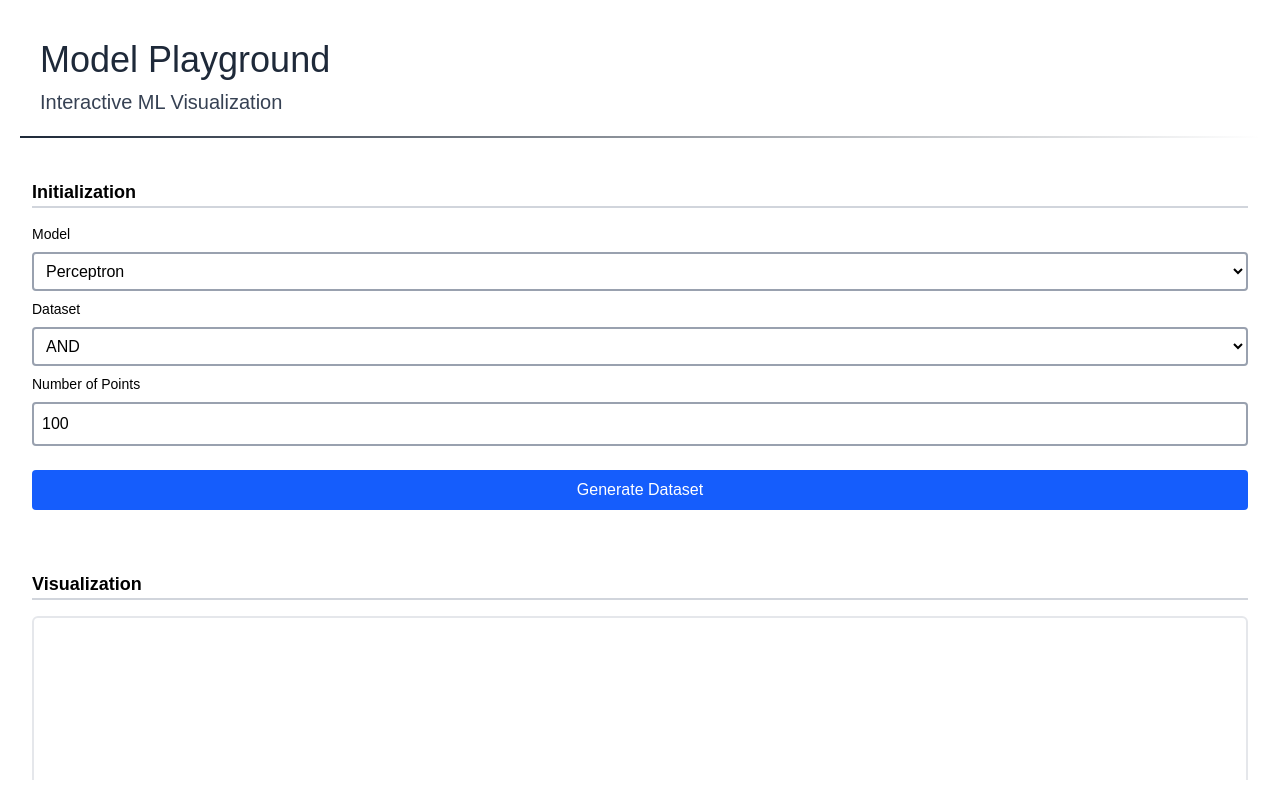
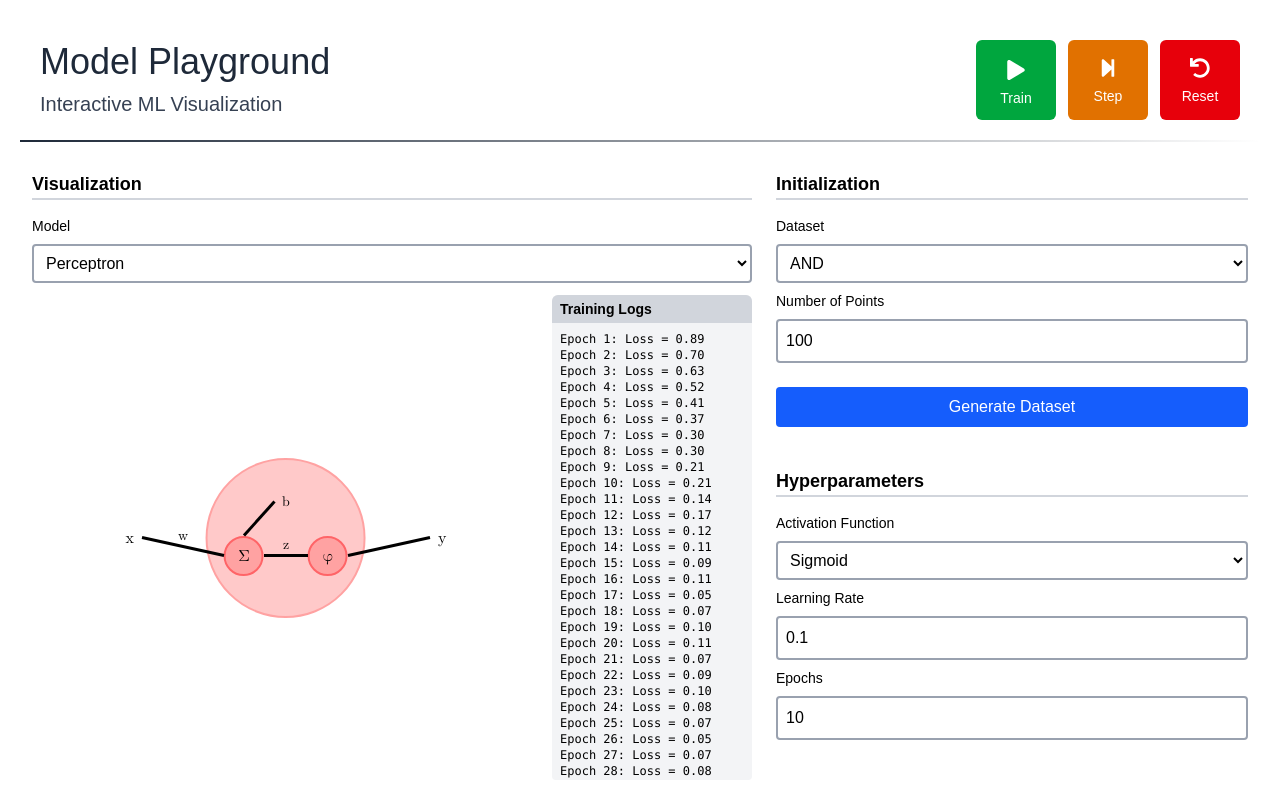
Before and after one commit to sachintha180/sachintha-portfolio, a React (Vite) app in the folder frontend/: page /model-dashboard in a window 1280 px wide. Built offline with nearby package versions, Linux system fonts and the light colour scheme; a web font is replaced by a local one.

Commit message:
update model playground UI

```diff
--- a/frontend/src/components/CentralCanvas.tsx
+++ /dev/null
@@ -1,13 +0,0 @@
-import Perceptron from "./Perceptron";
-
-export default function CentralCanvas() {
-  return (
-    <div className="flex h-full flex-col gap-4">
-      <h2 className="border-b-2 border-gray-300 text-lg font-semibold">
-        Visualization
-      </h2>
-
-      <Perceptron />
-    </div>
-  );
-}
--- a/frontend/src/components/ModelDashboardHeader.tsx
+++ /dev/null
@@ -1,21 +0,0 @@
-export default function ModelDashboardHeader() {
-  return (
-    <header className="mb-10 flex max-h-[250px] w-full rounded-sm">
-      {/* Gradient Border Container */}
-      <div className="w-full bg-gradient-to-r from-gray-800 to-transparent">
-        {/* White Background Container */}
-        <div className="mb-[2px] flex bg-white p-5">
-          {/* Title */}
-          <div className="flex flex-1 flex-col gap-2 self-center">
-            <h1 className="text-3xl text-gray-800 lg:text-4xl 2xl:text-5xl">
-              Model Playground
-            </h1>
-            <p className="text-xl text-gray-700">
-              Interactive ML Visualization
-            </p>
-          </div>
-        </div>
-      </div>
-    </header>
-  );
-}
--- a/frontend/src/components/Perceptron.tsx
+++ b/frontend/src/components/Perceptron.tsx
@@ -13,10 +13,7 @@ export default function Perceptron() {
   const containerRef = useRef<HTMLDivElement>(null);
 
   return (
-    <div
-      ref={containerRef}
-      className="font-math relative flex-1 rounded-md border-2 border-gray-200"
-    >
+    <div ref={containerRef} className="font-math relative flex-1">
       <div className="absolute top-1/2 left-1/2 flex -translate-x-1/2 -translate-y-1/2 items-center gap-16">
         {/* Input */}
         <div ref={inputRef} className="p-2">
--- /dev/null
+++ b/frontend/src/lib/model.ts
@@ -0,0 +1,12 @@
+export function generateTrainingLog(
+  numEpochs: number,
+  lossFn: (epoch: number) => number = (epoch) =>
+    +(Math.exp(-0.2 * epoch) + 0.1 * Math.random()),
+): string {
+  let lines = [];
+  for (let epoch = 1; epoch <= numEpochs; epoch++) {
+    const loss = lossFn(epoch);
+    lines.push(`Epoch ${epoch}: Loss = ${loss.toFixed(2)}`);
+  }
+  return lines.join("\n");
+}
--- a/frontend/src/pages/ModelDashboard.tsx
+++ b/frontend/src/pages/ModelDashboard.tsx
@@ -1,25 +1,57 @@
-import CentralCanvas from "../components/CentralCanvas";
-import ModelDashboardHeader from "../components/ModelDashboardHeader";
+import Perceptron from "../components/Perceptron";
+import { generateTrainingLog } from "../lib/model";
+import { FaPlay, FaStepForward, FaUndo } from "react-icons/fa";
 
 export default function ModelDashboard() {
   return (
     <div className="font-title relative flex h-screen w-screen flex-col overflow-hidden p-5">
-      {/* Header Row - Fixed at top */}
-      <div className="z-30 flex-shrink-0">
-        <ModelDashboardHeader />
+      {/* Header - fixed height */}
+      <div className="h-[150px] flex-shrink-0">
+        <header className="mb-10 flex max-h-[250px] w-full rounded-sm">
+          {/* Gradient Border Container */}
+          <div className="w-full bg-gradient-to-r from-gray-800 to-transparent">
+            {/* White Background Container */}
+            <div className="mb-[2px] flex bg-white p-5">
+              {/* Title */}
+              <div className="flex flex-1 flex-col gap-2 self-center">
+                <h1 className="text-3xl text-gray-800 lg:text-4xl 2xl:text-5xl">
+                  Model Playground
+                </h1>
+                <p className="text-xl text-gray-700">
+                  Interactive ML Visualization
+                </p>
               </div>
 
-      {/* Content Section - Scrollable */}
-      <section
-        id="content"
-        className="relative flex-grow space-y-15 overflow-y-auto px-3"
-      >
-        {/* Left Sidebar */}
+              {/* Control Buttons */}
+              <div className="flex gap-3">
+                <button className="flex h-20 min-w-20 flex-col items-center justify-center gap-2 rounded-md bg-green-600 pt-1 pt-2 text-white hover:bg-green-700">
+                  <FaPlay size={20} />
+                  <span className="text-sm">Train</span>
+                </button>
+                <button className="flex h-20 min-w-20 flex-col items-center justify-center gap-2 rounded-md bg-amber-600 pt-1 text-white hover:bg-amber-700">
+                  <FaStepForward size={20} />
+                  <span className="text-sm">Step</span>
+                </button>
+                <button className="flex h-20 min-w-20 flex-col items-center justify-center gap-2 rounded-md bg-red-600 pt-1 text-white hover:bg-red-700">
+                  <FaUndo size={20} />
+                  <span className="text-sm">Reset</span>
+                </button>
+              </div>
+            </div>
+          </div>
+        </header>
+      </div>
+
+      {/* Content Area: Horizontal split below header */}
+      <div className="flex h-0 flex-grow">
+        {/* Visualization */}
+        <div className="flex w-3/5 flex-col gap-3 px-3">
           <div className="space-y-2">
             <h2 className="mb-4 border-b-2 border-gray-300 text-lg font-semibold">
-            Initialization
+              Visualization
             </h2>
 
+            {/* Model Selector */}
             <label htmlFor="model" className="block text-sm font-medium">
               Model
             </label>
@@ -29,7 +61,33 @@ export default function ModelDashboard() {
             >
               <option value="perceptron">Perceptron</option>
             </select>
+          </div>
 
+          {/* Model and Statistics */}
+          <div className="flex min-h-0 flex-1 gap-3">
+            <div className="flex flex-1">
+              <Perceptron />
+            </div>
+            <div className="flex w-[200px] flex-col rounded-md bg-gray-100">
+              <h3 className="w-full rounded-t-md bg-gray-300 px-2 py-1 text-sm font-semibold">
+                Training Logs
+              </h3>
+              <pre className="flex-1 overflow-y-auto rounded bg-gray-100 p-2 text-xs">
+                {generateTrainingLog(500)}
+              </pre>
+            </div>
+          </div>
+        </div>
+
+        {/* Controls */}
+        <div className="flex h-full w-2/5 flex-col space-y-10 overflow-y-auto px-3">
+          {/* Initialization Controls */}
+          <div className="space-y-2">
+            <h2 className="mb-4 border-b-2 border-gray-300 text-lg font-semibold">
+              Initialization
+            </h2>
+
+            {/* Dataset */}
             <label htmlFor="dataset" className="block text-sm font-medium">
               Dataset
             </label>
@@ -43,7 +101,11 @@ export default function ModelDashboard() {
               <option value="xor">XOR (for failure demo)</option>
             </select>
 
-          <label htmlFor="numberOfPoints" className="block text-sm font-medium">
+            {/* Number of Points */}
+            <label
+              htmlFor="numberOfPoints"
+              className="block text-sm font-medium"
+            >
               Number of Points
             </label>
             <input
@@ -60,17 +122,15 @@ export default function ModelDashboard() {
             </button>
           </div>
 
-        {/* Central Canvas */}
-        <CentralCanvas />
-
-        {/* Sidebar Right */}
+          {/* Hyperparameters Controls */}
           <div className="space-y-2">
             <h2 className="mb-4 border-b-2 border-gray-300 text-lg font-semibold">
               Hyperparameters
             </h2>
 
+            {/* Activation Function */}
             <label htmlFor="activationFn" className="block text-sm font-medium">
-            Model
+              Activation Function
             </label>
             <select
               id="activationFn"
@@ -80,6 +140,7 @@ export default function ModelDashboard() {
               <option value="relu">ReLU</option>
             </select>
 
+            {/* Learning Rate */}
             <label htmlFor="learningRate" className="block text-sm font-medium">
               Learning Rate
             </label>
@@ -91,6 +152,7 @@ export default function ModelDashboard() {
               className="w-full rounded border-2 border-gray-400 p-2"
             />
 
+            {/* Epochs (i.e. generations) */}
             <label htmlFor="epochs" className="block text-sm font-medium">
               Epochs
             </label>
@@ -102,25 +164,9 @@ export default function ModelDashboard() {
               defaultValue={10}
               className="w-full rounded border-2 border-gray-400 p-2"
             />
-
-          <button className="mt-4 w-full rounded bg-green-600 py-2 text-white hover:bg-green-700">
-            Train Model
-          </button>
-
-          <button className="w-full rounded bg-gray-300 py-2 hover:bg-gray-400">
-            Reset
-          </button>
-
-          <div className="mt-4">
-            <h3 className="mb-1 text-sm font-semibold">Training Logs</h3>
-            <pre className="h-32 overflow-y-auto rounded bg-gray-100 p-2 text-xs">
-              Epoch 1: Loss = 0.25
-              {"\n"}Epoch 2: Loss = 0.18
-              {"\n"}...
-            </pre>
           </div>
         </div>
-      </section>
+      </div>
     </div>
   );
 }
```
Lines whose indentation alone changed are shown as unchanged.
